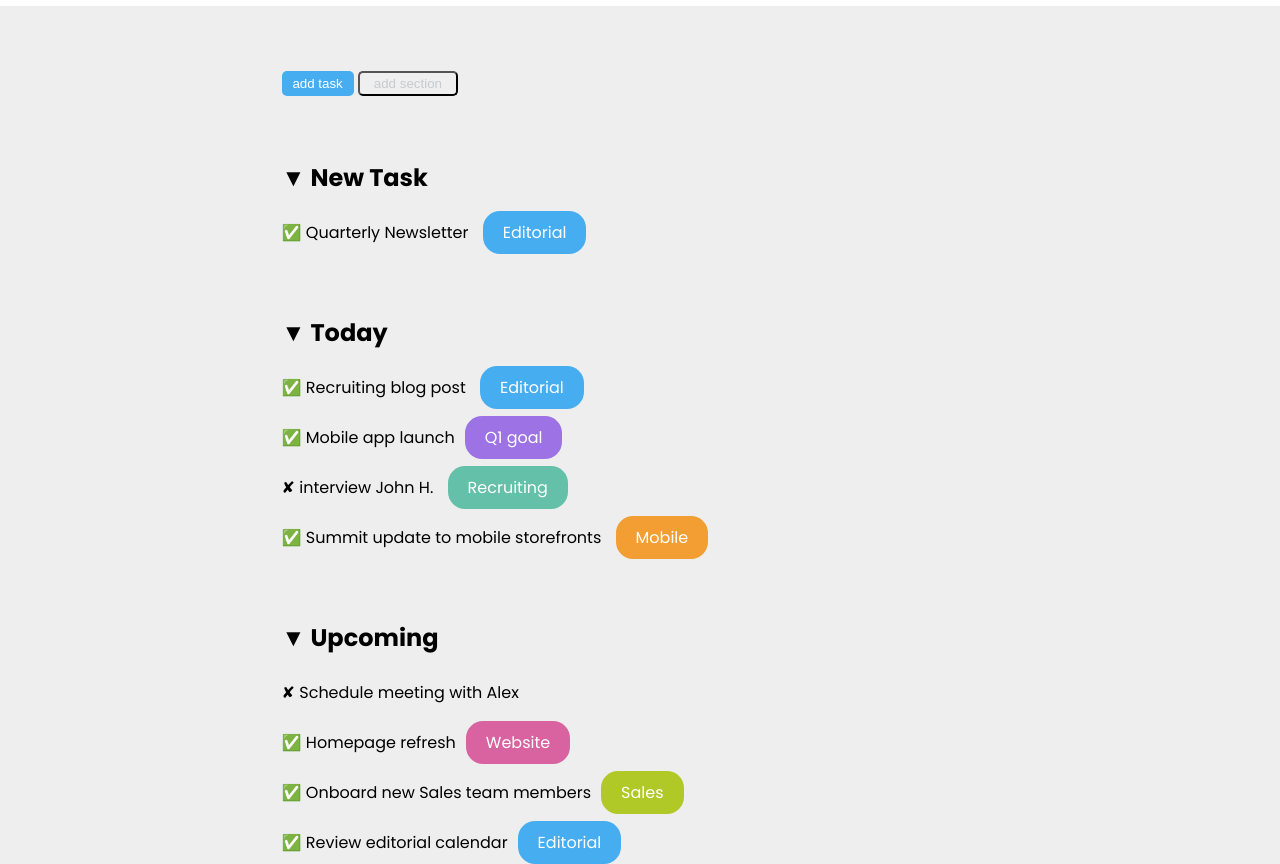
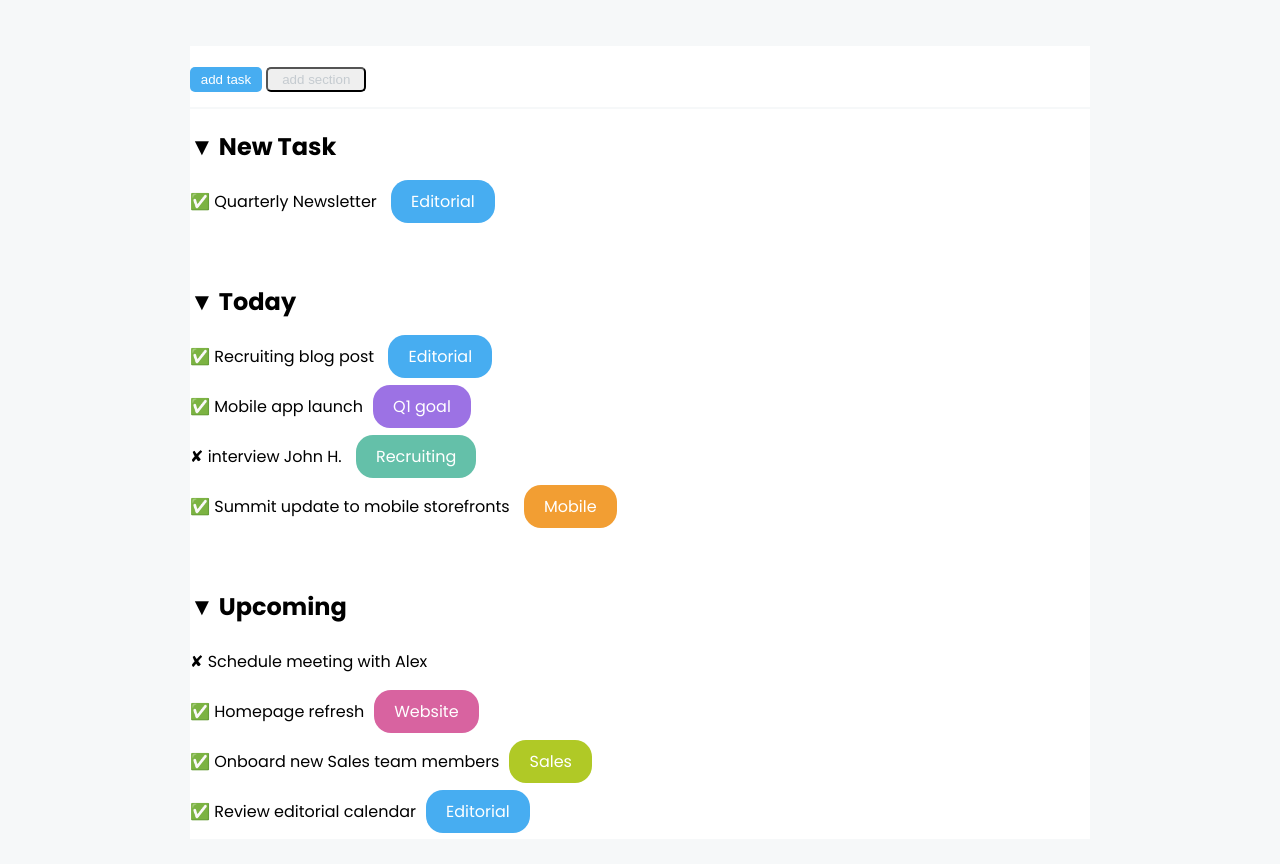
Before and after one commit to Giuseppe-DeFilippo/html-css-toboolist, a plain HTML site: page index.html in a window 1280 px wide. Shown: the part 72-936 px from the top of the page. Drawn offline with Linux system fonts and the light colour scheme.

Commit message:
adjustment

```diff
--- a/css/style.css
+++ b/css/style.css
@@ -7,12 +7,14 @@ body {
     font-family: "Poppins", sans-serif;
     font-weight: 400;
     font-style: normal;
-    background-color: #eee;
+    background-color:#F6F8F9;
+    padding-bottom: 20px;
+
   }
   #top-header{
     background-color: white;
     padding-bottom: 10px;
-    padding-top: 10px;
+
   }
   #logo{
     background-image: url(../img/logo\ copia.png);
@@ -21,13 +23,24 @@ body {
    background-repeat: no-repeat;
 
   }
+  .button2{
+    padding-top: 20px;
+    padding-bottom: 15px;
+    margin-left: 190px;
+    margin-right: 190px;
+    background-color: white;
+    border-bottom-style: solid;
+    border-bottom-color: #f6f8f9;
+    border-bottom-width: 2px;
+
+  }
   h1{
    vertical-align: top;
    margin-left: 55px;
   }
   .container{
-    padding-left: 22%;
-    padding-top: 5%;
+    padding-left
+
 
   }
   .bt{
--- a/index.html
+++ b/index.html
@@ -17,12 +17,13 @@
         </div>
     </header>
     <main id="mdcolor">
-    <div id="mh" class="container">
+        <br><br>
+    <div class="button2" class="container">
 
         <button class="bt">add task</button>
         <button>add section</button>
     </div>
-    <div  class="container">
+    <div   class="button2">
         <section>
        <h2> &#9660; New Task</h2> <br>
        &#9989; Quarterly Newsletter <span class="badge">Editorial</span>
```
